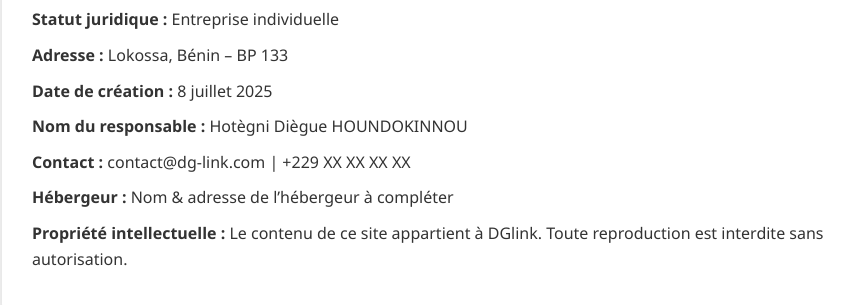
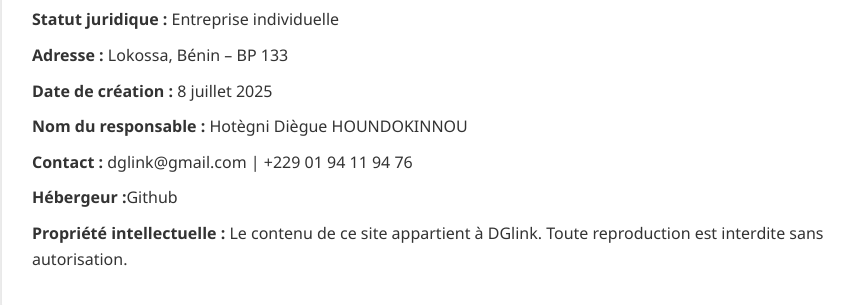
Before and after one commit to diegue280224/dglink, a plain HTML site: page mentions-legales.html in a window 1280 px wide. Shown: the part 185-490 px from the top of the page, without its empty margins (208-1062 px from the left). Drawn offline with Linux system fonts and the light colour scheme.

Commit message:
Add files via upload

```diff
--- a/mentions-legales.html
+++ b/mentions-legales.html
@@ -15,8 +15,8 @@
     <p><strong>Adresse :</strong> Lokossa, Bénin – BP 133</p>
     <p><strong>Date de création :</strong> 8 juillet 2025</p>
     <p><strong>Nom du responsable :</strong> Hotègni Diègue HOUNDOKINNOU</p>
-    <p><strong>Contact :</strong> contact@dg-link.com | +229 XX XX XX XX</p>
-    <p><strong>Hébergeur :</strong> Nom & adresse de l’hébergeur à compléter</p>
+    <p><strong>Contact :</strong> dglink@gmail.com | +229 01 94 11 94 76</p>
+    <p><strong>Hébergeur :</strong>Github</p>
     <p><strong>Propriété intellectuelle :</strong> Le contenu de ce site appartient à DGlink. Toute reproduction est interdite sans autorisation.</p>
   </div>
 </body>
```
Also changed, not shown: index.html (+1 -1 lines).
